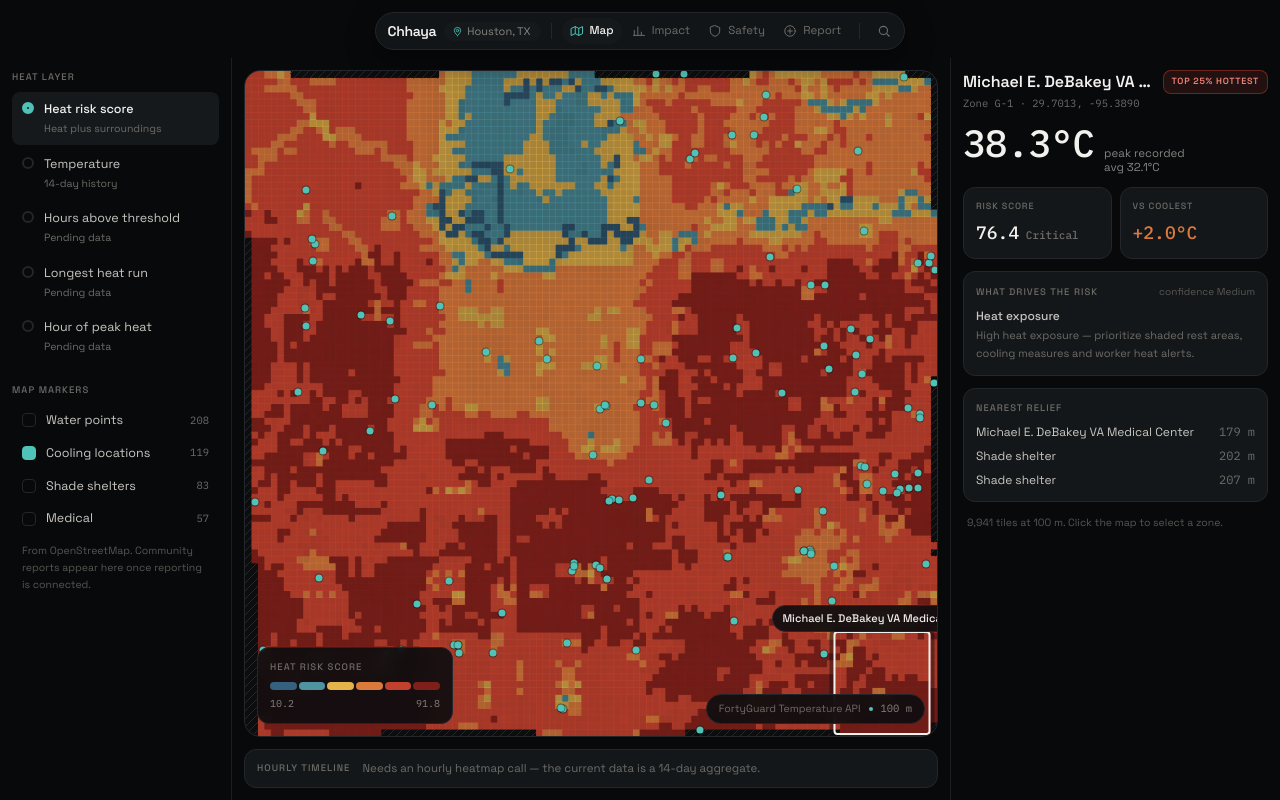
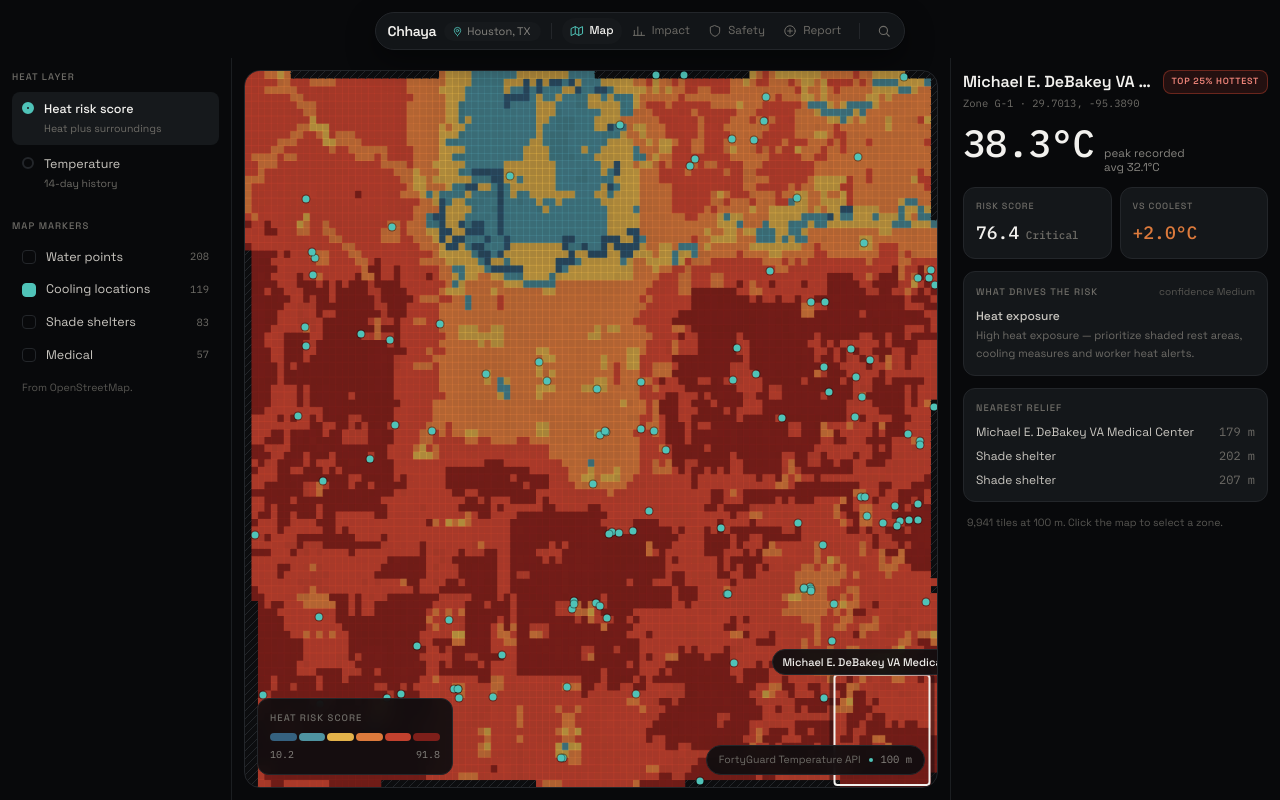
Before and after one commit to Digvijay010606/IsoTherm, a Next.js app in the folder web/: page / in a window 1280 px wide. Built offline with nearby package versions, Linux system fonts and the light colour scheme.

Commit message:
chore: remove placeholders

```diff
--- a/web/app/impact/page.tsx
+++ b/web/app/impact/page.tsx
@@ -3,7 +3,6 @@
 import { useState } from "react";
 import { AppShell } from "@/components/AppShell";
 import { SectionLabel } from "@/components/SectionLabel";
-import { Pending } from "@/components/Pending";
 import { ZONES, coolingGapZones, nearestZone, zoneLabel } from "@/lib/realData";
 import { RANKING_METRICS } from "@/lib/heatLayers";
 import type { HeatLayerId } from "@/lib/types";
@@ -191,15 +190,6 @@ export default function ImpactPage() {
                 </div>
               </div>
 
-              <div className="rounded-xl border border-line bg-surface p-4">
-                <div className="text-[13.5px] font-semibold text-ink">Community reports</div>
-                <p className="mt-1 text-[11.5px] leading-relaxed text-ink-3">
-                  Repeat reports will weight this ranking once reporting is connected.
-                </p>
-                <div className="mt-3">
-                  <Pending reason="Needs the community-reports feature wired up." />
-                </div>
-              </div>
             </div>
           </div>
 
--- a/web/app/page.tsx
+++ b/web/app/page.tsx
@@ -3,7 +3,6 @@
 import { useState } from "react";
 import { AppShell } from "@/components/AppShell";
 import { SectionLabel } from "@/components/SectionLabel";
-import { Pending } from "@/components/Pending";
 import { HeatCanvas } from "@/components/HeatCanvas";
 import { MapMarkers, MARKER_KINDS, MARKER_COUNTS } from "@/components/MapMarkers";
 import { HEAT_LAYERS, TEMPERATURE_METRICS } from "@/lib/heatLayers";
@@ -98,11 +97,7 @@ export default function MapPage() {
                     {layer.label}
                   </span>
                   <span className="mt-0.5 block text-[10.5px] text-ink-4">
-                    {layer.status === "pending"
-                      ? "Pending data"
-                      : layer.dataKey === "risk"
-                        ? "Heat plus surroundings"
-                        : "14-day history"}
+                    {layer.dataKey === "risk" ? "Heat plus surroundings" : "14-day history"}
                   </span>
                 </span>
               </button>
@@ -111,7 +106,7 @@ export default function MapPage() {
         </div>
       </div>
 
-      {activeLayer.status === "ready" && !showsRisk ? (
+      {!showsRisk ? (
         <div>
           <SectionLabel>Metric</SectionLabel>
           <div className="mt-2 space-y-0.5">
@@ -166,7 +161,7 @@ export default function MapPage() {
           })}
         </div>
         <p className="mt-2 px-2.5 text-[10.5px] leading-relaxed text-ink-5">
-          From OpenStreetMap. Community reports appear here once reporting is connected.
+          From OpenStreetMap.
         </p>
       </div>
     </div>
@@ -179,13 +174,6 @@ export default function MapPage() {
     >
       <div className="flex min-h-0 flex-1 flex-col overflow-y-auto lg:flex-row lg:overflow-hidden">
         <section className="flex min-h-0 flex-col p-3 lg:flex-1">
-          {activeLayer.status === "pending" ? (
-            <div className="flex min-h-[320px] flex-1 items-center justify-center rounded-2xl border border-line bg-surface p-8">
-              <div className="max-w-sm">
-                <Pending reason={activeLayer.pendingReason ?? ""} />
-              </div>
-            </div>
-          ) : (
           <div
             onClick={handleMapClick}
             className="relative min-h-[320px] flex-1 cursor-pointer overflow-hidden rounded-2xl border border-line bg-app"
@@ -266,14 +254,6 @@ export default function MapPage() {
               <span className="h-1 w-1 rounded-full bg-accent" />
               <span className="font-mono text-[10.5px] text-ink-3">100 m</span>
             </div>
-            </div>
-          )}
-
-          <div className="mt-3 flex shrink-0 items-center gap-3 rounded-xl border border-line bg-surface px-3 py-2.5">
-            <SectionLabel>Hourly timeline</SectionLabel>
-            <span className="text-[11.5px] text-ink-4">
-              Needs an hourly heatmap call — the current data is a 14-day aggregate.
-            </span>
           </div>
         </section>
 
--- a/web/app/report/page.tsx
+++ b/web/app/report/page.tsx
@@ -44,8 +44,7 @@ export default function ReportPage() {
                 </div>
                 <h1 className="mt-4 text-[20px] font-semibold tracking-tight text-ink">Report submitted</h1>
                 <p className="mx-auto mt-2 max-w-sm text-[13px] leading-relaxed text-ink-3 text-pretty">
-                  Recorded locally in this session. It reaches the shared public map once community reporting is
-                  connected to a database.
+                  Recorded for this demo. Submissions are not saved to a shared database.
                 </p>
               </div>
 
@@ -183,7 +182,7 @@ export default function ReportPage() {
                 </div>
 
                 <p className="mt-3 text-center text-[11px] leading-relaxed text-ink-5">
-                  Submits locally for now. Connects to the shared public map once reporting is wired to a database.
+                  Submissions are recorded for this demo and are not saved to a shared database.
                 </p>
               </div>
             </>
--- a/web/app/safety/page.tsx
+++ b/web/app/safety/page.tsx
@@ -3,8 +3,7 @@
 import { useRef, useState } from "react";
 import { AppShell } from "@/components/AppShell";
 import { SectionLabel } from "@/components/SectionLabel";
-import { Pending } from "@/components/Pending";
-import { WarningIcon, DropIcon, ClockIcon, InfoIcon } from "@/components/icons";
+import { WarningIcon, InfoIcon } from "@/components/icons";
 import { WARNING_SIGNS } from "@/lib/copy";
 import { ZONES, nearestRelief, nearestZone, reliefLabel, zoneLabel } from "@/lib/realData";
 
@@ -87,8 +86,7 @@ export default function SafetyPage() {
             General heat-safety guidance for outdoor work in {zoneLabel(zone)}
           </p>
 
-          <div className="mt-4 grid gap-3 lg:grid-cols-[1.25fr_1fr]">
-            <div className="rounded-xl border border-line bg-surface p-5">
+          <div className="mt-4 rounded-xl border border-line bg-surface p-5">
             <div className="flex items-center gap-2">
               <WarningIcon size={14} className="text-ink-4" />
               <span className="text-[10px] font-semibold uppercase tracking-[0.11em] text-ink-4">
@@ -135,36 +133,6 @@ export default function SafetyPage() {
                 <div className="text-[9px] font-medium uppercase tracking-[0.1em] text-ink-4">vs coolest</div>
                 <div className="mt-1.5 font-mono text-[24px] font-medium tabular-nums text-heat-3">
                   +{(zone.peakMean - coolest.peakMean).toFixed(1)}°
-                  </div>
-                </div>
-              </div>
-            </div>
-
-            <div className="grid grid-cols-2 gap-3">
-              <div className="rounded-xl border border-line bg-surface p-4">
-                <div className="flex items-center gap-2">
-                  <ClockIcon size={14} className="text-accent" />
-                  <span className="text-[9px] font-medium uppercase tracking-[0.1em] text-ink-4">
-                    Work / rest
-                  </span>
-                </div>
-                <div className="mt-3 font-mono text-[15px] text-ink-4">—</div>
-                <p className="mt-1.5 text-[10.5px] leading-relaxed text-ink-4">Needs wet-bulb from env_params</p>
-              </div>
-
-              <div className="rounded-xl border border-line bg-surface p-4">
-                <div className="flex items-center gap-2">
-                  <DropIcon size={14} className="text-accent" />
-                  <span className="text-[9px] font-medium uppercase tracking-[0.1em] text-ink-4">Hydration</span>
-                </div>
-                <div className="mt-3 font-mono text-[15px] text-ink-4">—</div>
-                <p className="mt-1.5 text-[10.5px] leading-relaxed text-ink-4">Needs wet-bulb from env_params</p>
-              </div>
-
-              <div className="col-span-2 rounded-xl border border-line bg-surface p-4">
-                <SectionLabel>Next hours</SectionLabel>
-                <div className="mt-2.5">
-                  <Pending reason="Forecast needs a same-day heatmap call. The current data is a 14-day aggregate." />
                 </div>
               </div>
             </div>
--- a/web/components/Pending.tsx
+++ /dev/null
@@ -1,23 +0,0 @@
-import { InfoIcon } from "./icons";
-
-type PendingProps = {
-  reason: string;
-  compact?: boolean;
-};
-
-export function Pending({ reason, compact = false }: PendingProps) {
-  if (compact) {
-    return (
-      <span className="font-mono text-[13px] text-ink-4">— pending</span>
-    );
-  }
-
-  return (
-    <div className="flex items-start gap-2.5 rounded-xl border border-dashed border-line px-3.5 py-3">
-      <InfoIcon size={15} className="mt-0.5 shrink-0 text-ink-4" />
-      <p className="text-[12px] leading-relaxed text-ink-3 text-pretty">
-        Not yet available. {reason}
-      </p>
-    </div>
-  );
-}
--- a/web/lib/heatLayers.ts
+++ b/web/lib/heatLayers.ts
@@ -1,43 +1,21 @@
 import type { HeatLayerId } from "./types";
 
 export type HeatLayerDef = {
-  id: HeatLayerId | "exceedance" | "persistence" | "peakHour";
+  id: HeatLayerId;
   label: string;
-  status: "ready" | "pending";
-  pendingReason?: string;
-  dataKey?: HeatLayerId;
+  dataKey: HeatLayerId;
 };
 
 export const HEAT_LAYERS: HeatLayerDef[] = [
   {
     id: "risk",
     label: "Heat risk score",
-    status: "ready",
     dataKey: "risk",
   },
   {
     id: "peak",
     label: "Temperature",
-    status: "ready",
     dataKey: "peak",
-  },
-  {
-    id: "exceedance",
-    label: "Hours above threshold",
-    status: "pending",
-    pendingReason: "Needs one more FortyGuard call with analytic_type set to exceedance.",
-  },
-  {
-    id: "persistence",
-    label: "Longest heat run",
-    status: "pending",
-    pendingReason: "Needs one more FortyGuard call with analytic_type set to persistence.",
-  },
-  {
-    id: "peakHour",
-    label: "Hour of peak heat",
-    status: "pending",
-    pendingReason: "Needs one more FortyGuard call with analytic_type set to time_of_measure.",
   },
 ];
 
```
Lines whose indentation alone changed are shown as unchanged.
